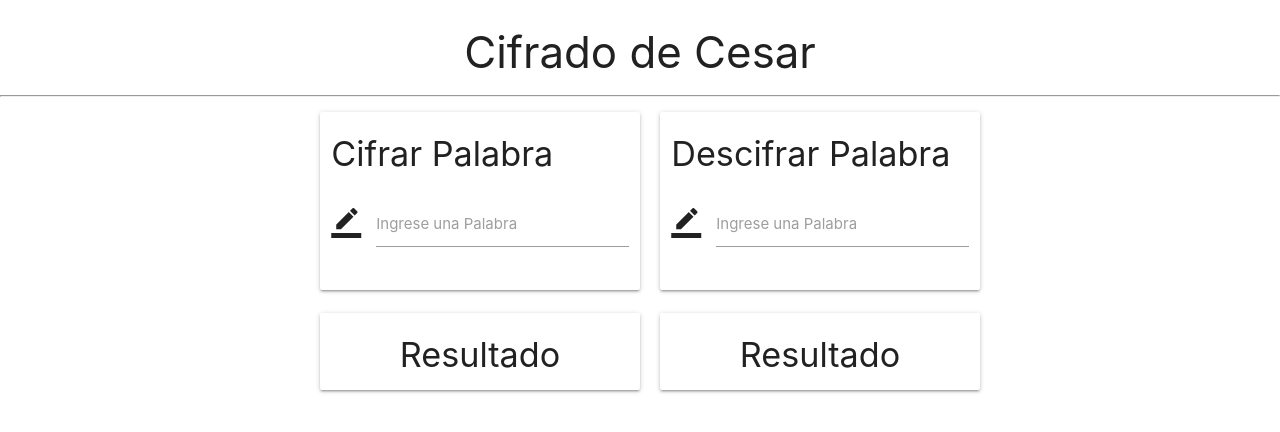
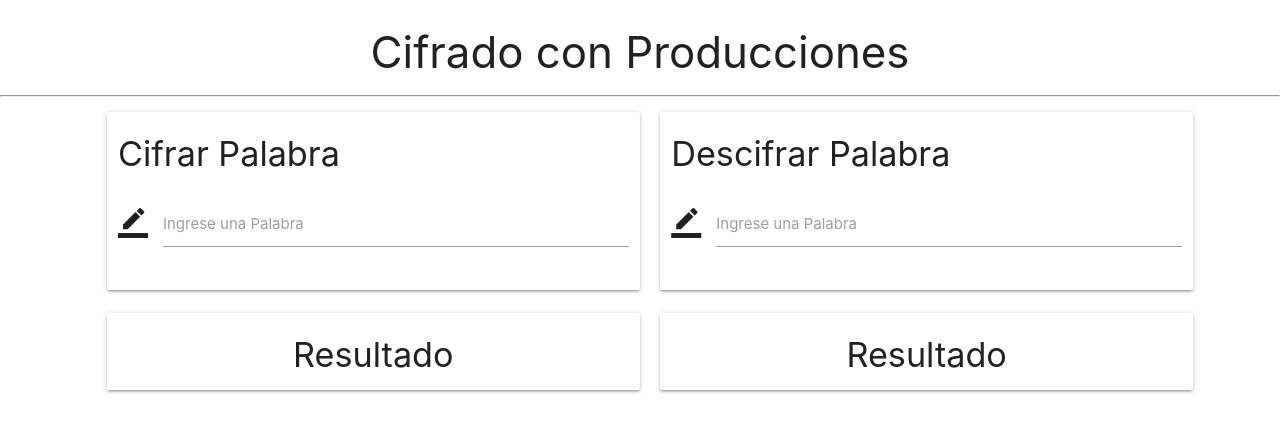
Before and after one commit to anonimyusdj/encriptador, a PHP site: page / in a window 1280 px wide. Shown: the top 432 px of the page. Run offline with PHP 8.4, Linux system fonts and the light colour scheme.

Commit message:
cambio a producciones

```diff
--- a/index.php
+++ b/index.php
@@ -16,10 +16,10 @@
   <body>
     <div class="row" ng-controller="encriptar">
       <header class="center">
-        <h3>Cifrado de Cesar</h3><hr>
+        <h3>Cifrado con Producciones</h3><hr>
       </header>
-      <div class="col s12 m3"></div>
-        <div class="col s12 m3 card">
+      <div class="col s12 m1"></div>
+        <div class="col s12 m5 card">
           <h4>Cifrar Palabra</h4>
           <div class="row">
             <div class="input-field col s12 m12">
@@ -30,7 +30,7 @@
           </div>
         </div>
 
-        <div class="col s12 m3 card" style="margin-left:20px;">
+        <div class="col s12 m5 card" style="margin-left:20px;">
           <h4>Descifrar Palabra</h4>
           <div class="row">
             <div class="input-field col s12 m12">
@@ -41,12 +41,12 @@
           </div>
         </div>
         <div class="col s12 m12"></div>
-        <div class="col s12 m3"></div>
-          <div class="col s12 m3 card center">
+        <div class="col s12 m1"></div>
+          <div class="col s12 m5 card center">
             <h4>Resultado</h4>
             <h5>{{resultado}}</h5>
           </div>
-          <div class="col s12 m3 card center" style="margin-left:20px;">
+          <div class="col s12 m5 card center" style="margin-left:20px;">
             <h4>Resultado</h4>
             <h5>{{resultado2}}</h5>
           </div>
```
Also changed, not shown: encriptador.php (+49 -14 lines).
